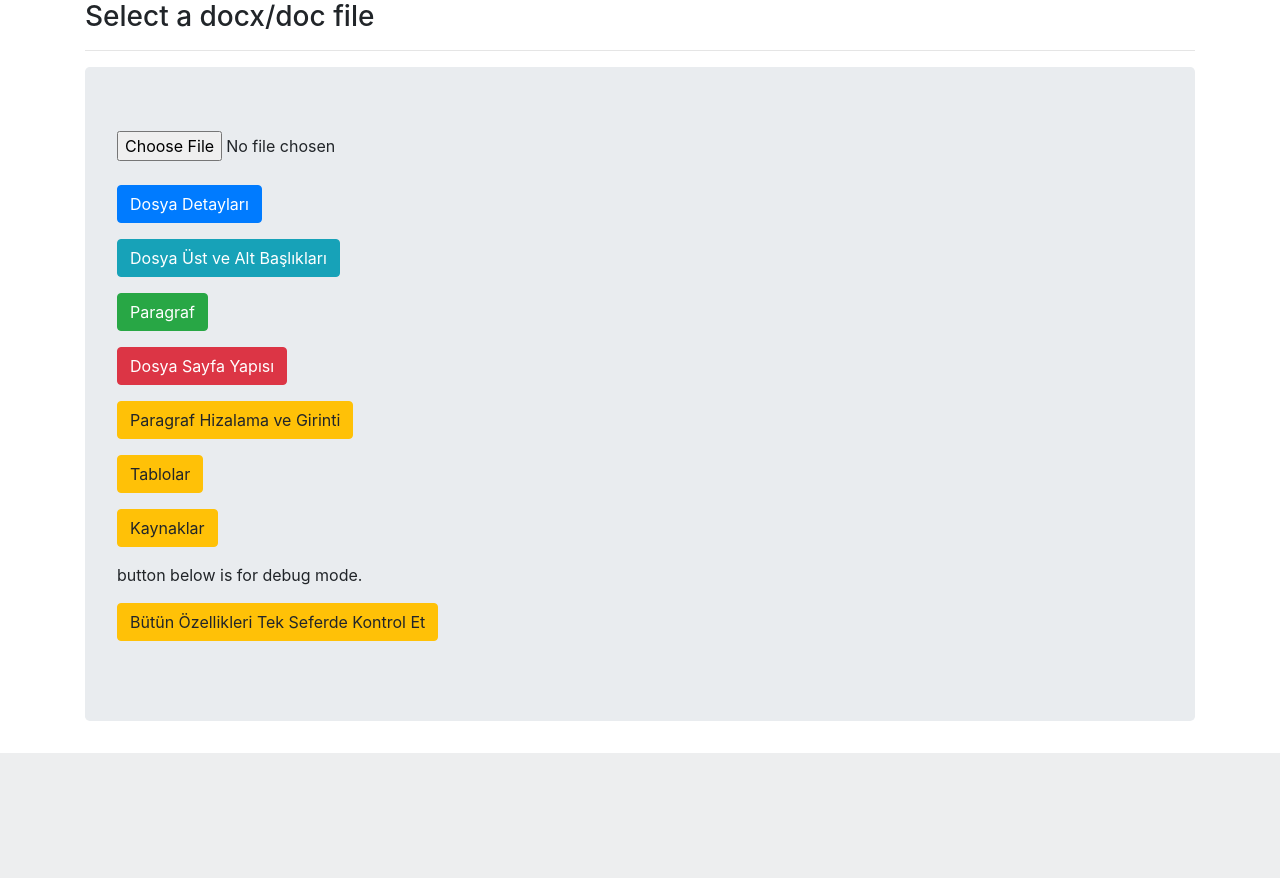
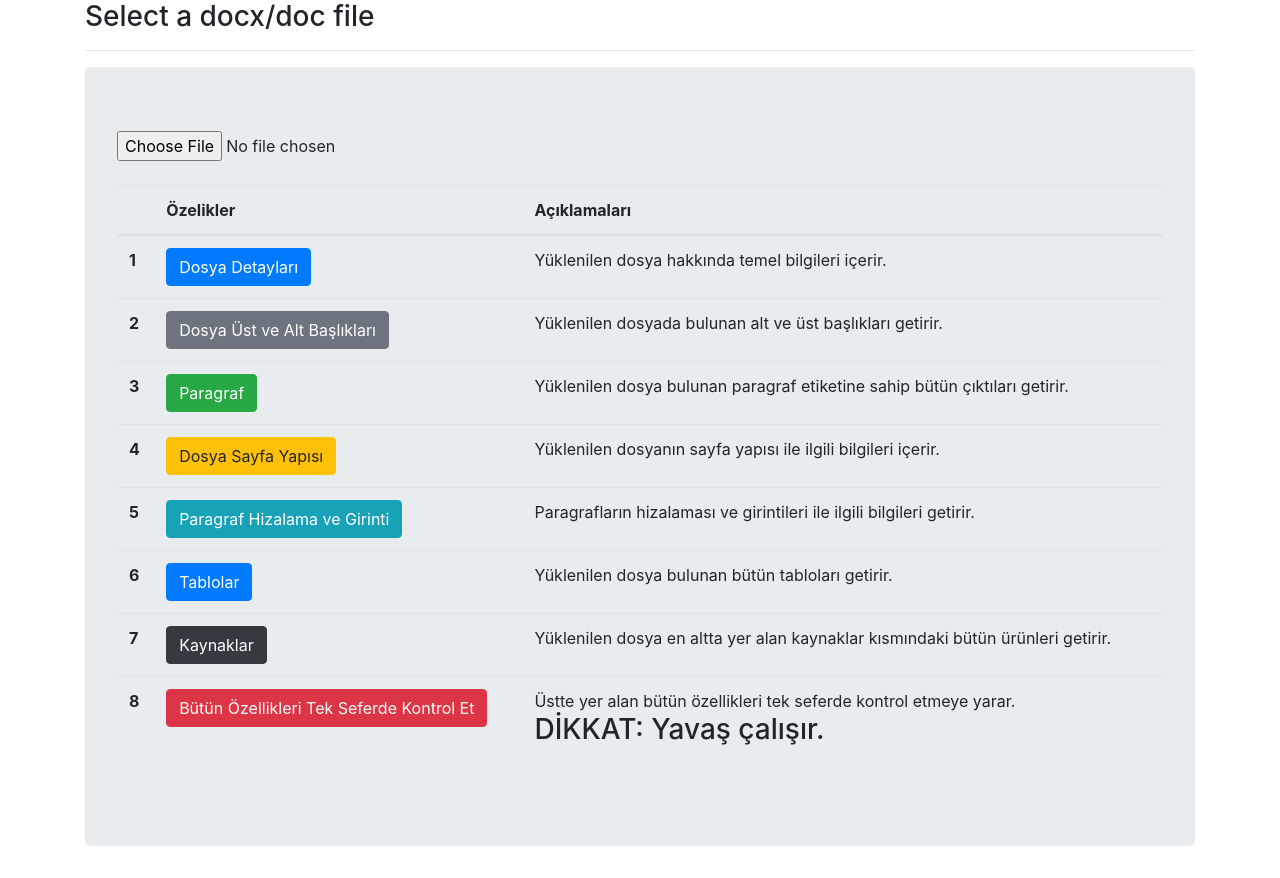
Before and after one commit to EmrePbu/CheckTrueFlask, a Flask app: page / in a window 1280 px wide. Shown: the part 56-934 px from the top of the page. Before the commit the page ends 809 px from the top, so only its background shows below. Run offline with Flask 2, Linux system fonts and the light colour scheme; some libraries are stand-ins or nearby versions.

Commit message:
design part

```diff
--- a/templates/index.html
+++ b/templates/index.html
@@ -6,16 +6,64 @@
         <input type=file name=file>
         <br>
         <br>
-
-        <p><input type="submit" name="submit_button" class="btn btn-primary" value="Dosya Detayları" ></p>
-        <p><input type="submit" name="submit_button" class="btn btn-info" value="Dosya Üst ve Alt Başlıkları"></p>
-        <p><input type="submit" name="submit_button" class="btn btn-success" value="Paragraf"></p>
-        <p><input type="submit" name="submit_button" class="btn btn-danger" value="Dosya Sayfa Yapısı"></p>
-        <p><input type="submit" name="submit_button" class="btn btn-warning" value="Paragraf Hizalama ve Girinti"></p>
-        <p><input type="submit" name="submit_button" class="btn btn-warning" value="Tablolar"></p>
-        <p><input type="submit" name="submit_button" class="btn btn-warning" value="Kaynaklar"></p>
-        <p>button below is for debug mode. </p>
-        <p><input type="submit" name="submit_button" class="btn btn-warning" value="Bütün Özellikleri Tek Seferde Kontrol Et"></p>
+        <table class="table">
+          <thead>
+            <tr>
+              <th scope="col"></th>
+              <th scope="col">Özelikler</th>
+              <th scope="col">Açıklamaları</th>
+            </tr>
+          </thead>
+          <tbody>
+            <tr>
+              <th scope="row">1</th>
+              <td><input type="submit" name="submit_button" class="btn btn-primary" value="Dosya Detayları" ></td>
+              <td>Yüklenilen dosya hakkında temel bilgileri içerir.</td>
+            </tr>
+            <tr>
+              <th scope="row">2</th>
+              <td><input type="submit" name="submit_button" class="btn btn-secondary" value="Dosya Üst ve Alt Başlıkları"></td>
+              <td>Yüklenilen dosyada bulunan alt ve üst başlıkları getirir.</td>
+            </tr>
+            <tr>
+              <th scope="row">3</th>
+              <td><input type="submit" name="submit_button" class="btn btn-success" value="Paragraf"></td>
+              <td>Yüklenilen dosya bulunan paragraf etiketine sahip bütün çıktıları getirir.</td>
+            </tr>
+            <tr>
+              <th scope="row">4</th>
+              <td><input type="submit" name="submit_button" class="btn btn-warning" value="Dosya Sayfa Yapısı"></td>
+              <td>Yüklenilen dosyanın sayfa yapısı ile ilgili bilgileri içerir.</td>
+            </tr>
+            <tr>
+              <th scope="row">5</th>
+              <td><input type="submit" name="submit_button" class="btn btn-info" value="Paragraf Hizalama ve Girinti"></td>
+              <td>Paragrafların hizalaması ve girintileri ile ilgili bilgileri getirir.</td>
+            </tr>
+            <tr>
+              <th scope="row">6</th>
+              <td><input type="submit" name="submit_button" class="btn btn-primary" value="Tablolar"></td>
+              <td>Yüklenilen dosya bulunan bütün tabloları getirir.</td>
+            </tr>
+            <tr>
+              <th scope="row">7</th>
+              <td><input type="submit" name="submit_button" class="btn btn-dark" value="Kaynaklar"></td>
+              <td>Yüklenilen dosya en altta yer alan kaynaklar kısmındaki bütün ürünleri getirir.</td>
+            </tr>
+            <tr>
+              <th scope="row">8</th>
+              <td><input type="submit" name="submit_button" class="btn btn-danger" value="Bütün Özellikleri Tek Seferde Kontrol Et"></td>
+              <td>
+                Üstte yer alan bütün özellikleri tek seferde kontrol etmeye yarar.
+                <h3>
+                  DİKKAT: Yavaş çalışır.
+                </h3>
+              </td>
+            </tr>
+          </tbody>
+        </table>
       </form>
 </div>
 {% endblock body %}
+
+{
--- a/templates/layout.html
+++ b/templates/layout.html
@@ -21,7 +21,14 @@
 
       {% endblock style %}
     </style>
-    <title>Check True Flask</title>
+    <!-- TODO: icon eklemeiy unutma-->
+    <link
+      rel="icon"
+      href="./icons8_checked_checkbox_80px.png"
+      type="image/png"
+    />
+
+    <title>Check True</title>
   </head>
   <body>
     {% include 'includes/navbar.html' %}
```
Also changed, not shown: templates/icons8_checked_checkbox_80px.png (added), 1 other file.
